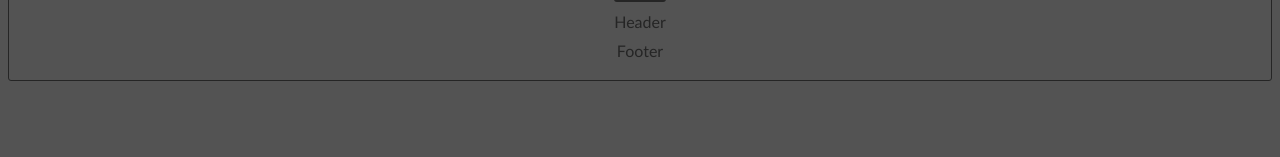
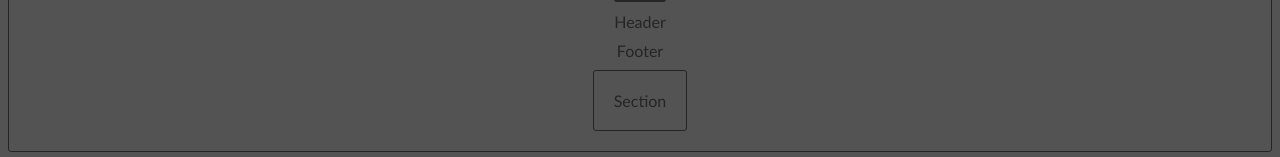
Before and after one commit to 09TT09/Personal-Vuejs-Components-Library, a Vue app: page / in a window 1280 px wide. Shown: the part 1595-1752 px from the top of the page. Before the commit the page ends 1684 px from the top, so only its background shows below. Built offline with nearby package versions, Linux system fonts and the light colour scheme; the HTML template or start-up script is replaced by a standard one.

Commit message:
PVCL add section component - version 0.13.0

```diff
--- a/src/App.vue
+++ b/src/App.vue
@@ -22,7 +22,8 @@
   import Meter from "@/components/small/Meter.vue";
   import Output from "@/components/small/Output.vue";
   import Header from "@/components/small/Header.vue";
-  import Footer from "./components/small/Footer.vue";
+  import Footer from "@/components/small/Footer.vue";
+  import Section from "@/components/small/Section.vue";
 
   import ImageTest1 from "@/../public/images/image-test-1.png";
 
@@ -255,6 +256,11 @@
           <P :attributes="{ html: 'Footer' }"></P>
         </Footer>
       </Div>
+      <Div>
+        <Section>
+          <P :attributes="{ html: 'Section' }"></P>
+        </Section>
+      </Div>
     </div>
   </section>
 </template>
--- /dev/null
+++ b/src/components/small/Section.vue
@@ -0,0 +1,56 @@
+<script setup lang="ts">
+  import { computed } from 'vue'
+
+  /**
+   * Section Interface
+   */
+  interface SectionAttributes {
+    ariaLabel?: string
+    id?: string
+    role?: string
+    tabindex?: number | string
+    title?: string
+  }
+
+  /**
+   * Section Props
+   */
+  const props = defineProps<{
+    attributes?: SectionAttributes
+  }>()
+
+  /**
+   * Default Section Attributes
+   */
+  const defaultAttributes: Partial<SectionAttributes> = {
+    ariaLabel: undefined,
+    id: undefined,
+    role: undefined,
+    tabindex: undefined,
+    title: undefined,
+  }
+
+  /**
+   * Section Compute Attributes
+   */
+  const attributes = computed(() => ({
+    ...defaultAttributes,
+    ...props.attributes,
+  }))
+</script>
+
+<template>
+  <section
+    class="section"
+    :aria-label="attributes.ariaLabel"
+    :id="attributes.id"
+    :role="attributes.role"
+    :tabindex="attributes.tabindex"
+    :title="attributes.title"
+  >
+    <slot />
+  </section>
+</template>
+
+<style scoped>
+</style>
```
